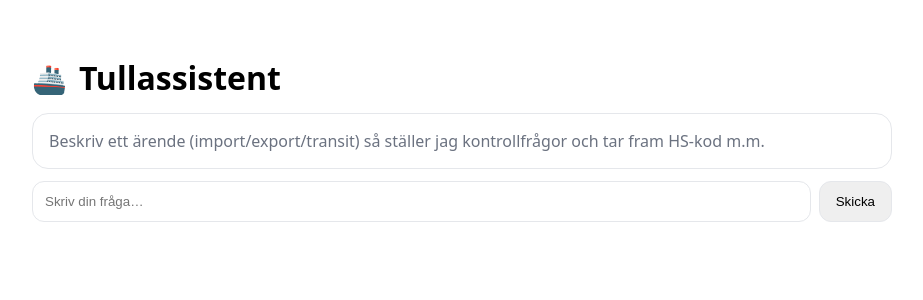
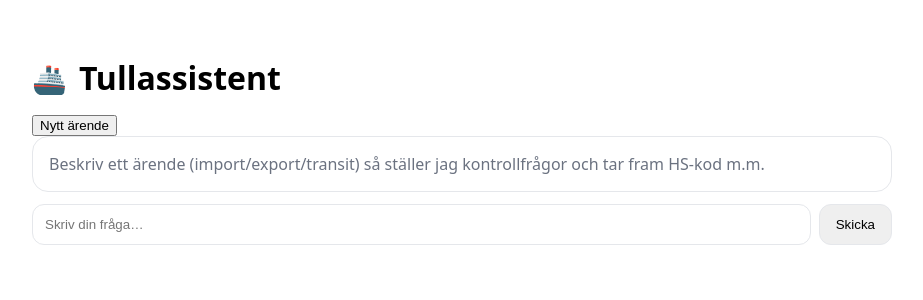
Before and after one commit to Reddzaa/Tullassistent, a Next.js app: page / in a window 1280 px wide. Shown: the top 300 px of the page, without its empty margins (178-1101 px from the left). Built offline with nearby package versions, Linux system fonts and the light colour scheme.

Commit message:
Update page.js

```diff
--- a/app/page.js
+++ b/app/page.js
@@ -127,6 +127,13 @@ export default function Home() {
         <h1 style={{ margin: 0 }}>Tullassistent</h1>
       </header>
 
+  <button
+  onClick={restart}
+  disabled={loading}
+>
+  Nytt ärende
+</button>
+
       <div style={{ border: "1px solid #e5e7eb", borderRadius: 16, padding: 16, background: "#fff" }}>
         {log.length === 0 ? (
           <p style={{ margin: 0, color: "#6b7280" }}>
```
